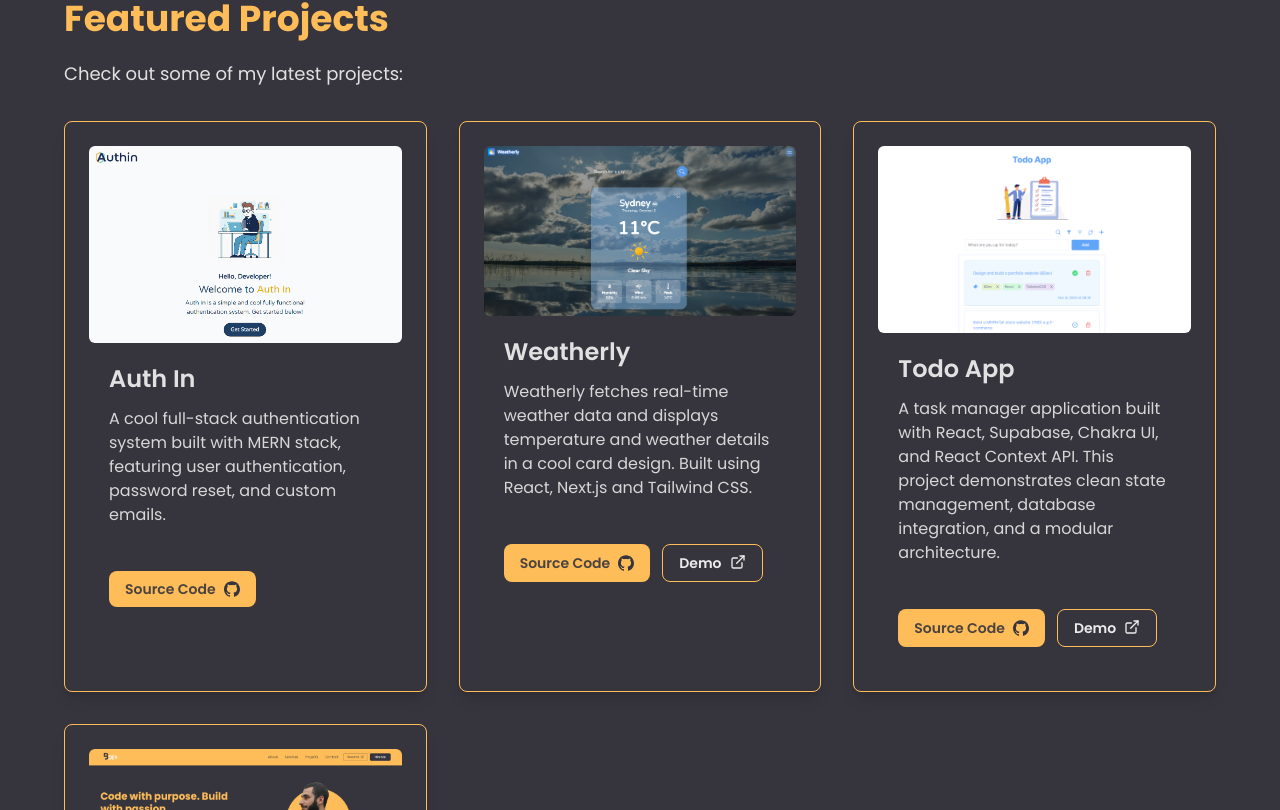
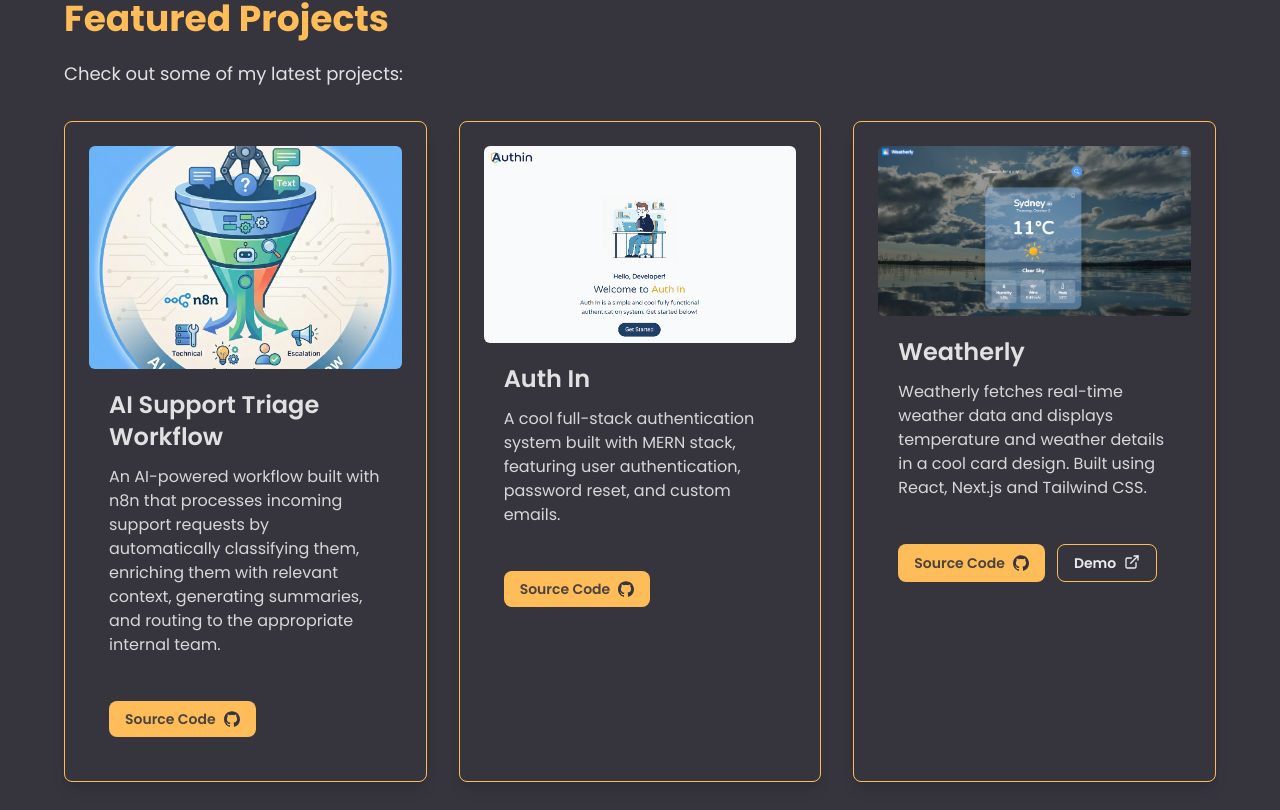
Before and after one commit to baraa-elhajj/BDev, a React (Vite) app: page / in a window 1280 px wide. Shown: the part 2150-2960 px from the top of the page. Built offline with nearby package versions, Linux system fonts and the light colour scheme.

Commit message:
Update Projects.jsx

```diff
--- a/src/components/Projects.jsx
+++ b/src/components/Projects.jsx
@@ -6,9 +6,20 @@ import reactlab from "../assets/images/projects/reactlab.png";
 import todoapp from "../assets/images/projects/todo-app.png";
 import weatherly from "../assets/images/projects/weatherly.png";
 import authin from "../assets/images/projects/auth-in-new.png";
+import aiTriageWorkflow from "../assets/images/projects/ai-triage-workflow.png";
+
 import { SiGithub } from "react-icons/si";
 
 const projects = [
+  {
+    name: "AI Support Triage Workflow",
+    description:
+      "An AI-powered workflow built with n8n that processes incoming support requests by automatically classifying them, enriching them with relevant context, generating summaries, and routing to the appropriate internal team.",
+    imageSrc: `${aiTriageWorkflow}`,
+    githubLink: "https://github.com/baraa-elhajj/ai-triage-workflow",
+    demoLink: "",
+    hidden: false,
+  },
   {
     name: "Auth In",
     description:
```
